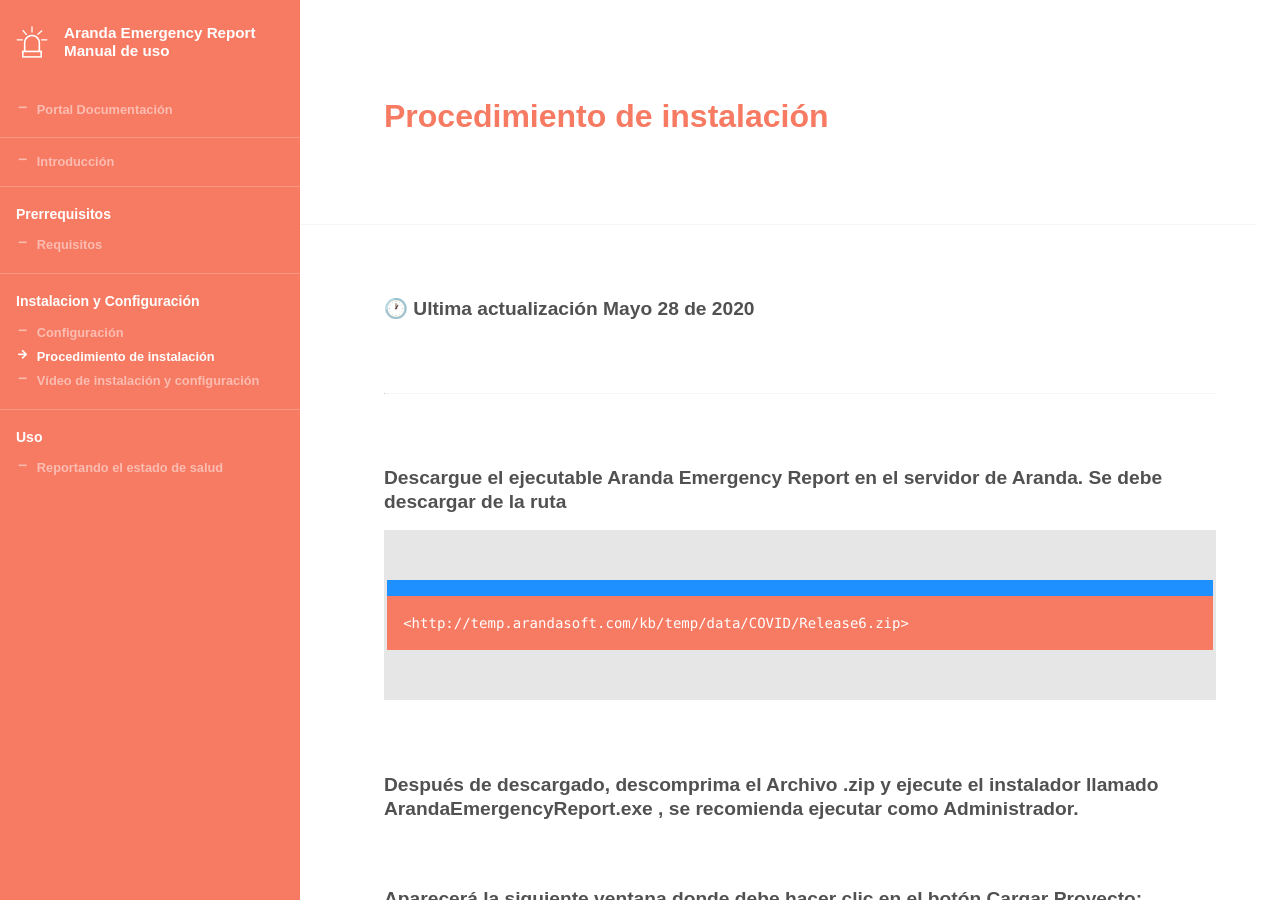
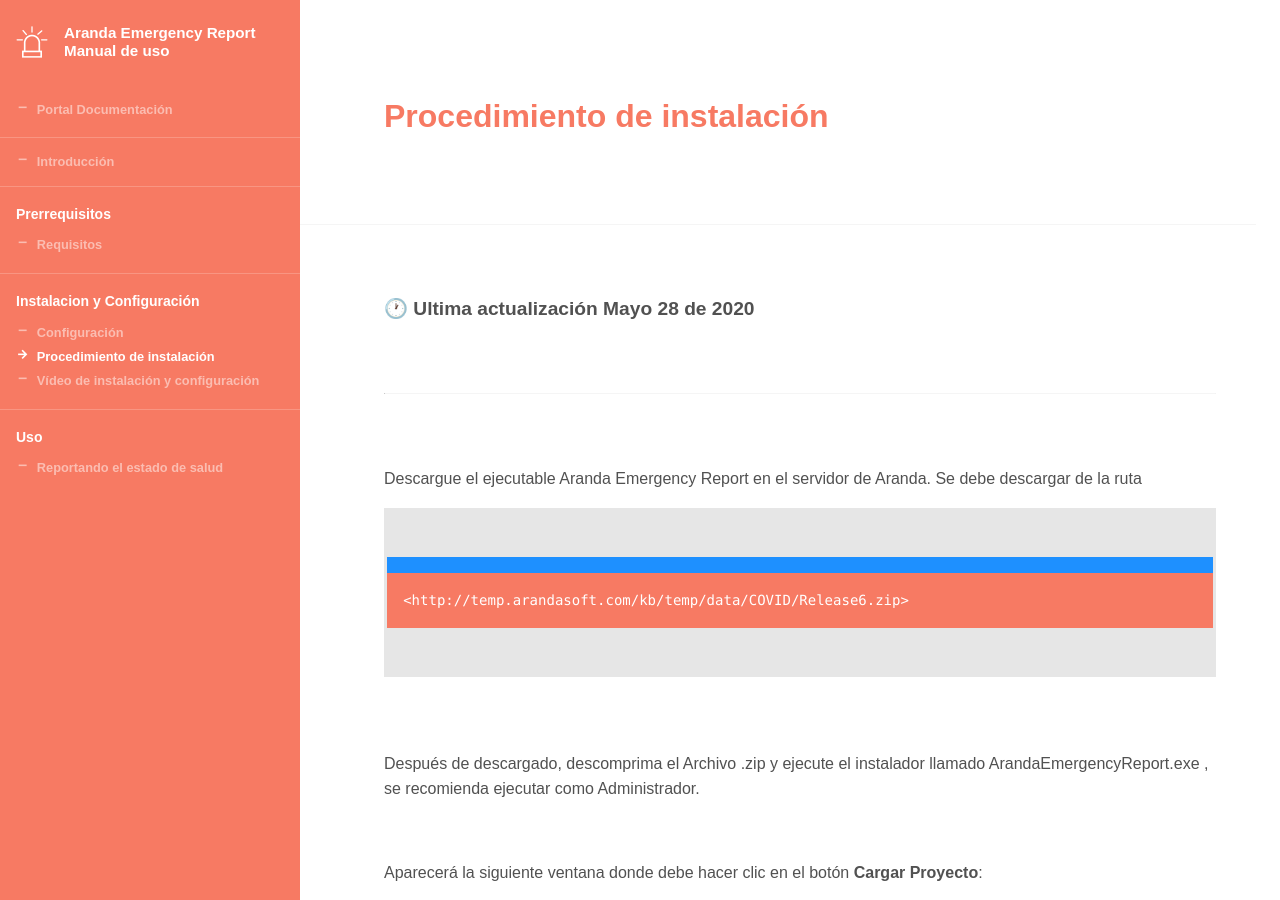
Before and after one commit to Nats85/ArandaEmergencyReport, a Jekyll site: the page built from _docs/configuracion/instalación y configuración.md, in a window 1280 px wide and 900 px high. Built offline with Jekyll 4.4.1, drawn with Linux system fonts in a browser that asks for light colours.

```diff
--- a/_docs/configuracion/instalación y configuración.md
+++ b/_docs/configuracion/instalación y configuración.md
@@ -7,24 +7,23 @@ info:
 
 
 
-
-## Descargue el ejecutable Aranda Emergency Report en el servidor de Aranda. Se debe descargar de la ruta
+Descargue el ejecutable Aranda Emergency Report en el servidor de Aranda. Se debe descargar de la ruta
 
     <http://temp.arandasoft.com/kb/temp/data/COVID/Release6.zip>
 
 >
 
-## Después de descargado, descomprima el Archivo .zip y ejecute el instalador llamado ArandaEmergencyReport.exe , se recomienda ejecutar como Administrador.
+Después de descargado, descomprima el Archivo .zip y ejecute el instalador llamado ArandaEmergencyReport.exe , se recomienda ejecutar como Administrador.
 
 
 
-### Aparecerá la siguiente ventana donde debe hacer clic en el botón **Cargar Proyecto**:
+Aparecerá la siguiente ventana donde debe hacer clic en el botón **Cargar Proyecto**:
 
 ![]({{ site.baseurl }}/styleguide/images/2eab7834ccec257804e427734bd4b69f.png)
 
 >
 
-### El instalador le pedirá los datos de conexión a la BD de Aranda ASDK donde se instalará el nuevo proyecto.
+El instalador le pedirá los datos de conexión a la BD de Aranda ASDK donde se instalará el nuevo proyecto.
 
 ![]({{ site.baseurl }}/styleguide/images/3c1e09cc50bbab2752fa3510d3c97987.png)
 
@@ -32,28 +31,25 @@ info:
 
 
 
-###  Luego de diligenciar los datos, verifique que estos sean correctos haciendo clic en el botón **Probar**.
+Luego de diligenciar los datos, verifique que estos sean correctos haciendo clic en el botón **Probar**.
 
 ![]({{ site.baseurl }}/styleguide/images/007a94ece923e8de82b344ac06aac4f5.png)
 
 >
 
-###  Si los datos son correctos, haga clic en el botón **Ejecutar** e inmediatamente se empezará a crear el proyecto.
+Si los datos son correctos, haga clic en el botón **Ejecutar** e inmediatamente se empezará a crear el proyecto.
 
 ![]({{ site.baseurl }}/styleguide/images/7e0b78ea3f7705c48fd18583eaaa945f.png)
 
 >   Máximo en 1 minuto el instalador mostrará un mensaje indicando que la
 >   ejecución ha terminado. Haga clic en **OK**.
 
->
-
->
 
 ![]({{ site.baseurl }}/styleguide/images/a5b281a7db03f91c02345c28ef6f6598.png)
 
 
 
-### Luego de finalizada la ejecución del instalador, diríjase a la BASDK y valide que se haya creado el proyecto llamado “Bienestar”.
+Luego de finalizada la ejecución del instalador, diríjase a la BASDK y valide que se haya creado el proyecto llamado “Bienestar”.
 
 ![]({{ site.baseurl }}/styleguide/images/b9aae295d17422b3351d9163dc7e34bf.png)
 
```
